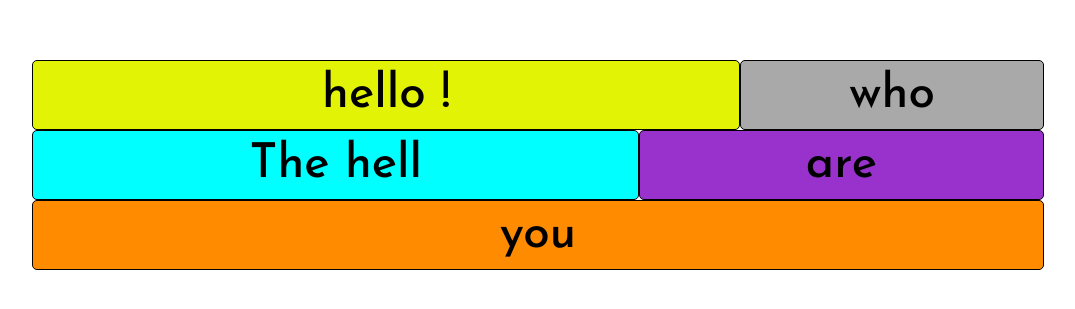
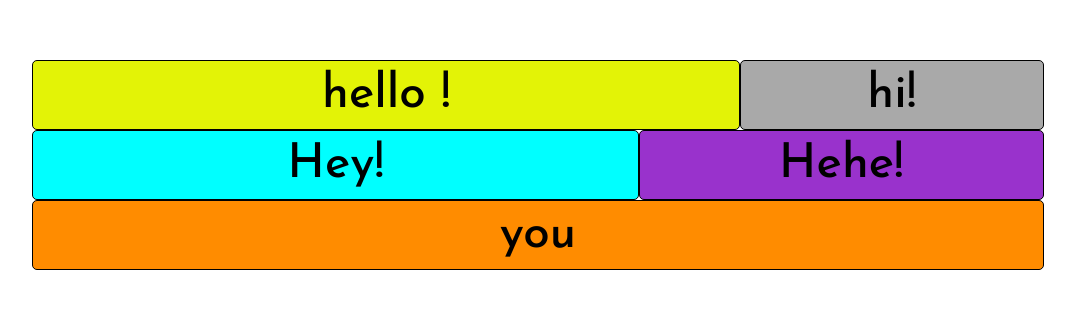
Before and after one commit to nithinkalyan41/transition-practice, a plain HTML site: page index.html in a window 1280 px wide. Shown: the part 243-552 px from the top of the page, without its empty margins (102-1177 px from the left). Drawn offline with Linux system fonts and the light colour scheme; a web font is replaced by a local one.

Commit message:
Update index.html

```diff
--- a/index.html
+++ b/index.html
@@ -14,11 +14,11 @@
     <div class="flex-container">
     <div class="flex-container-1">
             <div class="flex-1 line">hello !</div>
-            <div class="flex-2 line">who</div>
+            <div class="flex-2 line">hi!</div>
         </div>
         <div class="flex-container-2">
-            <div class="flex-3 line">The hell </div>
-            <div class="flex-4 line">are </div>
+            <div class="flex-3 line">Hey! </div>
+            <div class="flex-4 line">Hehe! </div>
         </div>
             <div class="flex-container-3">
             <div class="flex-5 line">you</div>
```
